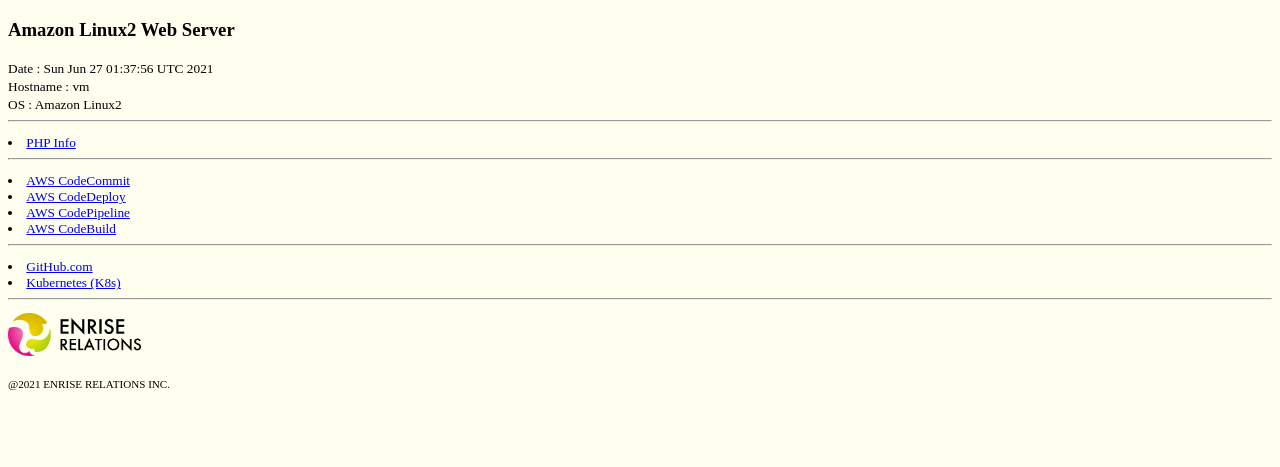
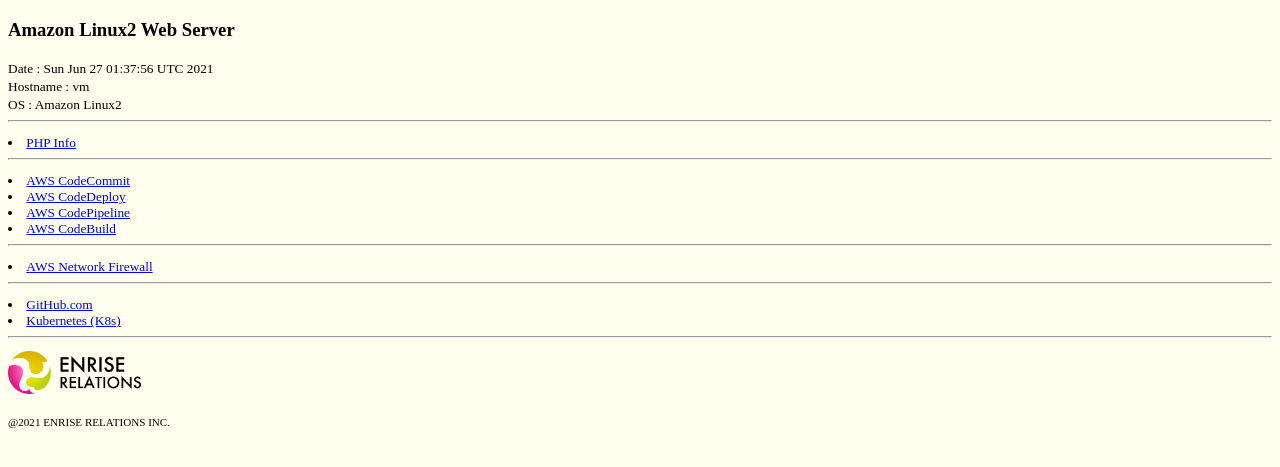
Before and after one commit to lunarosa-ss/sample_project, a PHP site: page / in a window 1280 px wide. Shown: the top 467 px of the page. Run offline with PHP 8.4, Linux system fonts and the light colour scheme.

Commit message:
8th commit, Update: :memo: AWS Network Firewall リンク表示

```diff
--- a/var/www/html/index.php
+++ b/var/www/html/index.php
@@ -22,6 +22,10 @@
 			<li> <a href="https://docs.aws.amazon.com/ja_jp/codebuild/latest/userguide/welcome.html"  target="_blank">AWS CodeBuild</a>
         <hr>
         <p>
+			<li> <a href="https://aws.amazon.com/jp/network-firewall/?whats-new-cards.sort-by=item.additionalFields.postDateTime&whats-new-cards.sort-order=desc"  target="_blank">AWS Network Firewall</a>
+
+        <hr>
+        <p>
 			<li> <a href=https://github.com/>GitHub.com</a></li>
 			<li> <a href=https://kubernetes.io/ja/>Kubernetes (K8s)</a></li>
         <hr>
```
